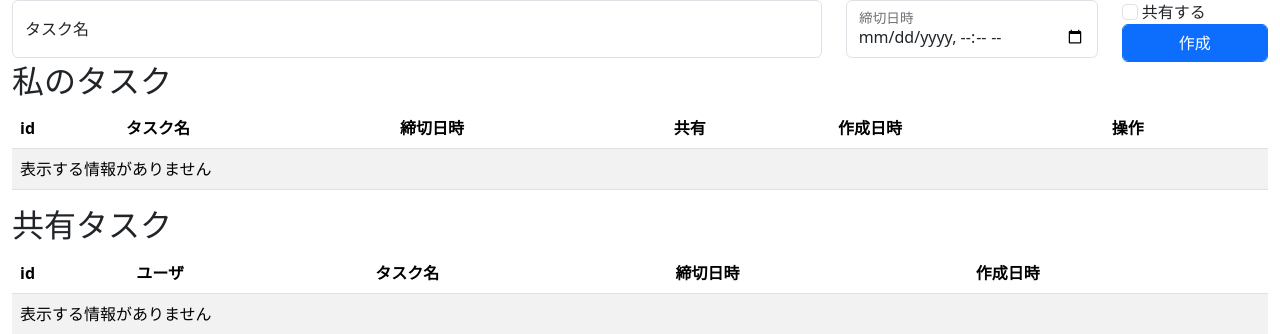
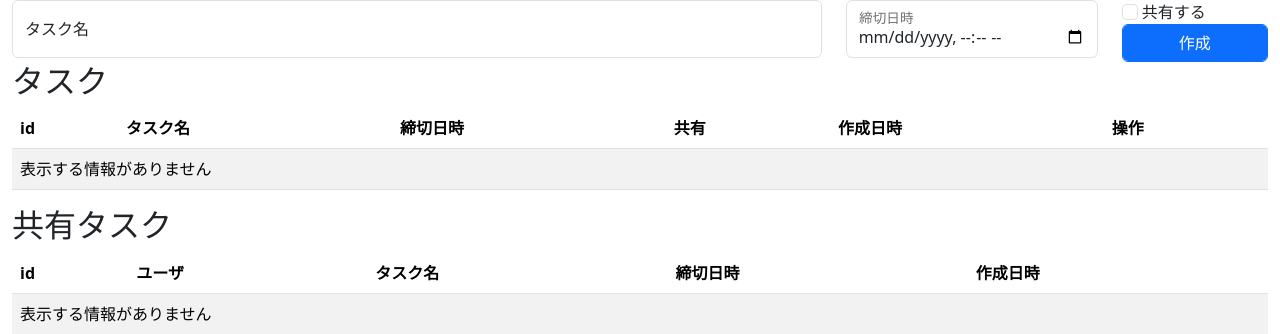
Before and after one commit to s25g2120/flask-face-app, a Flask app: page / in a window 1280 px wide. Shown: the part 47-381 px from the top of the page. Run offline with Flask 3, Linux system fonts and the light colour scheme; the visitor is signed in with stand-in values (Sample User, id 1); data comes from the database, SQL or seed files in the repository; data that the repository does not hold is empty.

Commit message:
テスト

```diff
--- a/templates/index.html
+++ b/templates/index.html
@@ -22,7 +22,7 @@
     </div>
 </form>
 
-<h2>私のタスク</h2>
+<h2>タスク</h2>
 <table class="table table-striped table-hover">
     <thead>
         <tr>
```
